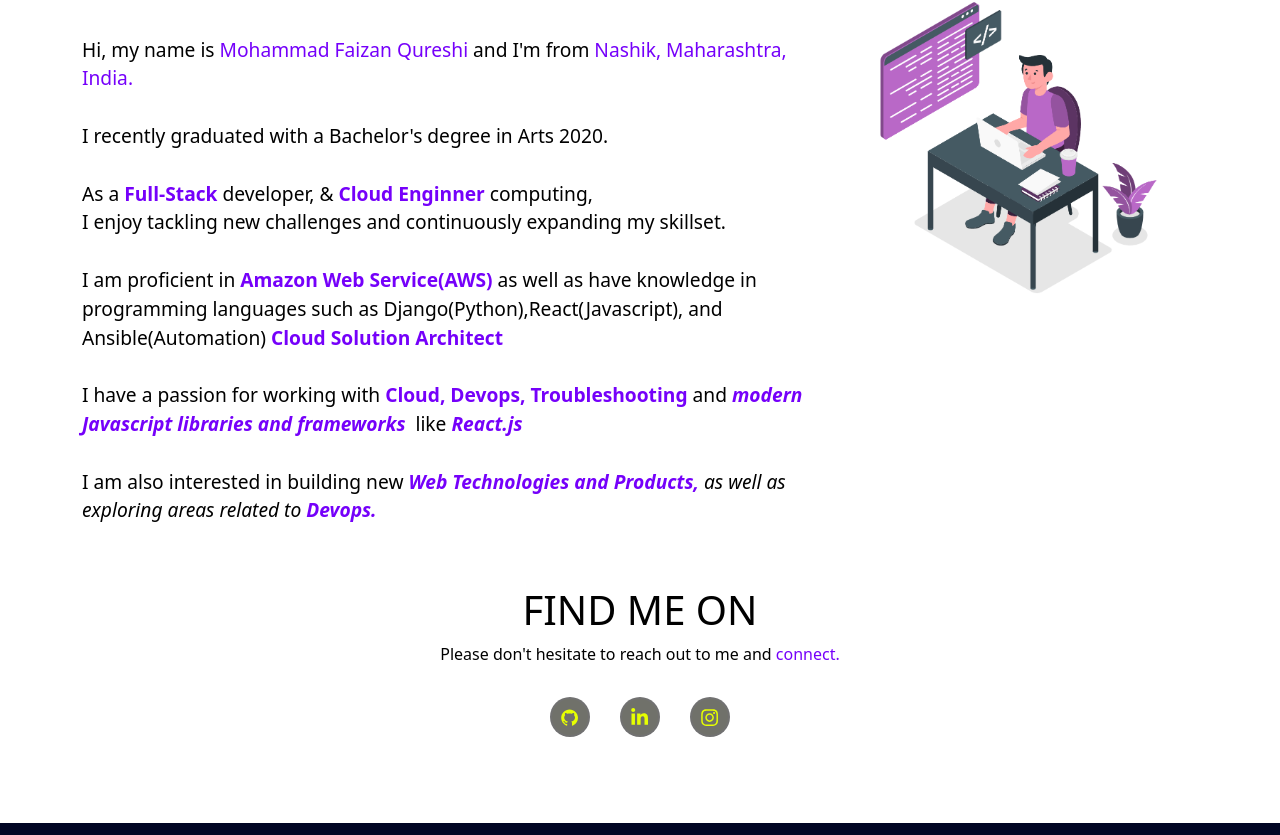
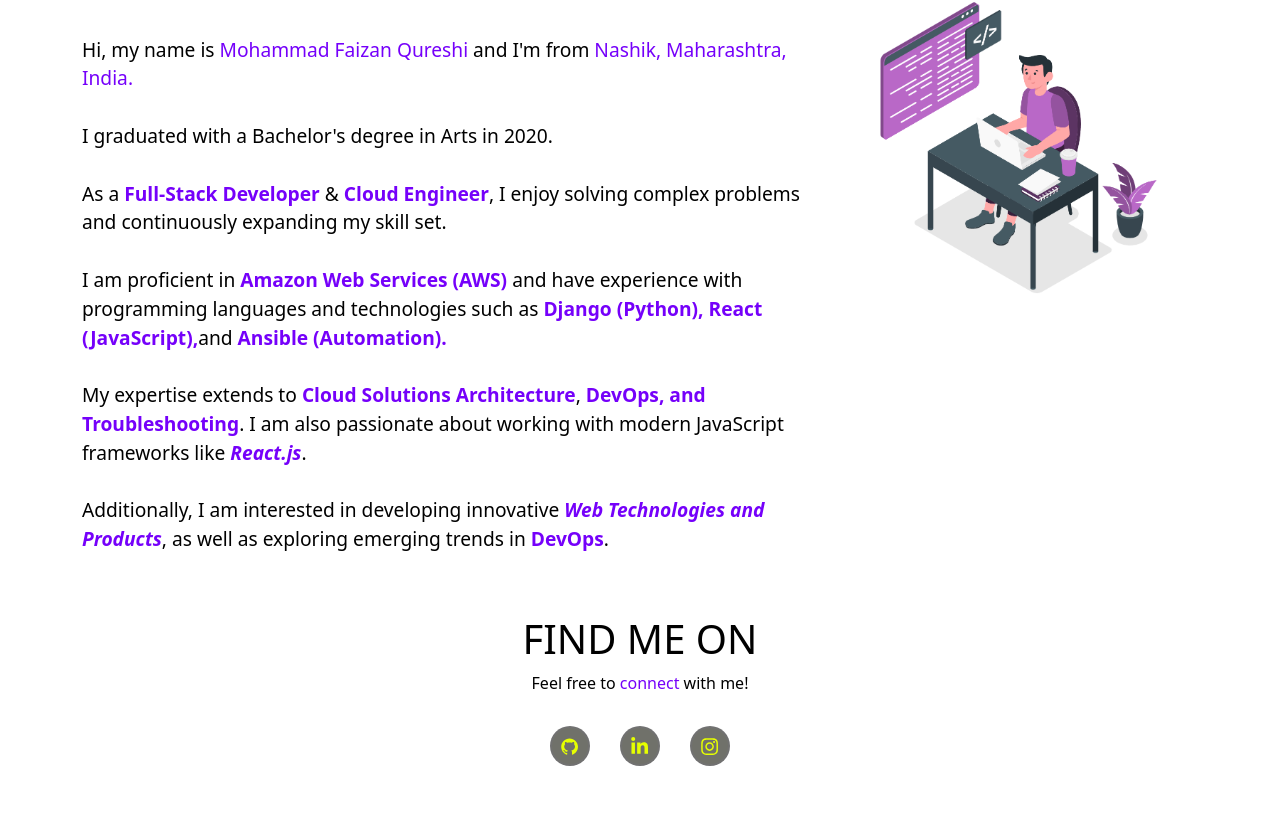
Before and after one commit to fqthedeveloper/my-portfolio, a React (Create React App) app: page / in a window 1280 px wide. Shown: the part 889-1724 px from the top of the page. Built offline with nearby package versions, Linux system fonts and the light colour scheme.

Commit message:
Update About.jsx

```diff
--- a/src/components/Home/About.jsx
+++ b/src/components/Home/About.jsx
@@ -3,9 +3,7 @@
 import LaptopImg from "../../assets/home-main.svg";
 import Tilt from "react-parallax-tilt";
 import { AiFillGithub } from "react-icons/ai";
-import { FaLinkedinIn } from "react-icons/fa";
-import { FaInstagram } from "react-icons/fa";
-
+import { FaLinkedinIn, FaInstagram } from "react-icons/fa";
 
 const About = () => {
   return (
@@ -17,45 +15,35 @@
               LET ME <span className="yellow"> INTRODUCE </span> MYSELF
             </h1>
             <p className="home-about-body">
-                 Hi, my name is <span className="yellow">Mohammad Faizan Qureshi </span>
-                 and I'm from <span className="yellow"> Nashik, Maharashtra, India.</span>
+              Hi, my name is <span className="yellow">Mohammad Faizan Qureshi</span> and I'm from
+              <span className="yellow"> Nashik, Maharashtra, India.</span>
               <br />
               <br />
-                I recently graduated with a Bachelor's degree in Arts 2020.
+              I graduated with a Bachelor's degree in Arts in 2020.
               <br />
               <br />
-                  As a
-                <b className="yellow"> Full-Stack </b>developer, & <b className="yellow"> Cloud Enginner </b>computing,<br />
-                  I enjoy tackling new challenges and continuously expanding my skillset.
-                  <br />
-                  <br />I am proficient in
-                    <b className="yellow"> Amazon Web Service(AWS) </b>
-                    as well as have knowledge in programming languages such as Django(Python),React(Javascript), and Ansible(Automation)
-                  <b className="yellow"> Cloud Solution Architect</b>
+              As a <b className="yellow">Full-Stack Developer</b> & <b className="yellow">Cloud Engineer</b>,
+              I enjoy solving complex problems and continuously expanding my skill set.
               <br />
               <br />
-                  I have a passion for working
-                  with <b className="yellow">Cloud, Devops, Troubleshooting</b> and
-                  <i>
-                    <b className="yellow">
-                      {" "}
-                      modern Javascript libraries and frameworks
-                    </b>
-                  </i>
-                  &nbsp; like
+              I am proficient in <b className="yellow">Amazon Web Services (AWS)</b> and have experience
+              with programming languages and technologies such as <b className="yellow">Django (Python), React (JavaScript),</b>
+              and <b className="yellow">Ansible (Automation).</b>
+              <br />
+              <br />
+              My expertise extends to <b className="yellow">Cloud Solutions Architecture</b>,
+              <b className="yellow"> DevOps, and Troubleshooting</b>.
+              I am also passionate about working with modern JavaScript frameworks like
               <i>
                 <b className="yellow"> React.js</b>
-                  </i>
+              </i>.
               <br />
               <br />
-                  I am also interested in building new
+              Additionally, I am interested in developing innovative
               <i>
-                    <b className="yellow"> Web Technologies and Products, </b>
-                    as well as exploring areas related to
-                    <b className="yellow"> Devops.</b>
-                  </i>
-                  <br />
-
+                <b className="yellow"> Web Technologies and Products</b>
+              </i>, as well as exploring emerging trends in
+              <b className="yellow"> DevOps</b>.
             </p>
           </Col>
           <Col md={4} className="myAvtar">
@@ -68,7 +56,7 @@
           <Col md={12} className="home-about-social">
             <h1>FIND ME ON</h1>
             <p>
-                Please don't hesitate to reach out to me and <span className="yellow">connect.</span>
+              Feel free to <span className="yellow">connect</span> with me!
             </p>
             <ul className="home-about-social-links">
               <li className="social-icons">
@@ -76,19 +64,18 @@
                   href="https://github.com/fqthedeveloper"
                   target="_blank"
                   rel="noreferrer"
-                      className="icon-colour  home-social-icons"
+                  className="icon-colour home-social-icons"
                   aria-label="github"
                 >
                   <AiFillGithub />
                 </a>
               </li>
-
               <li className="social-icons">
                 <a
                   href="https://www.linkedin.com/in/faizan-qureshi-developer/"
                   target="_blank"
                   rel="noreferrer"
-                      className="icon-colour  home-social-icons"
+                  className="icon-colour home-social-icons"
                   aria-label="linkedin"
                 >
                   <FaLinkedinIn />
@@ -111,7 +98,6 @@
       </Container>
     </Container>
   );
+};
 
-}
-
-export default About
+export default About;
```
Lines whose indentation alone changed are shown as unchanged.
